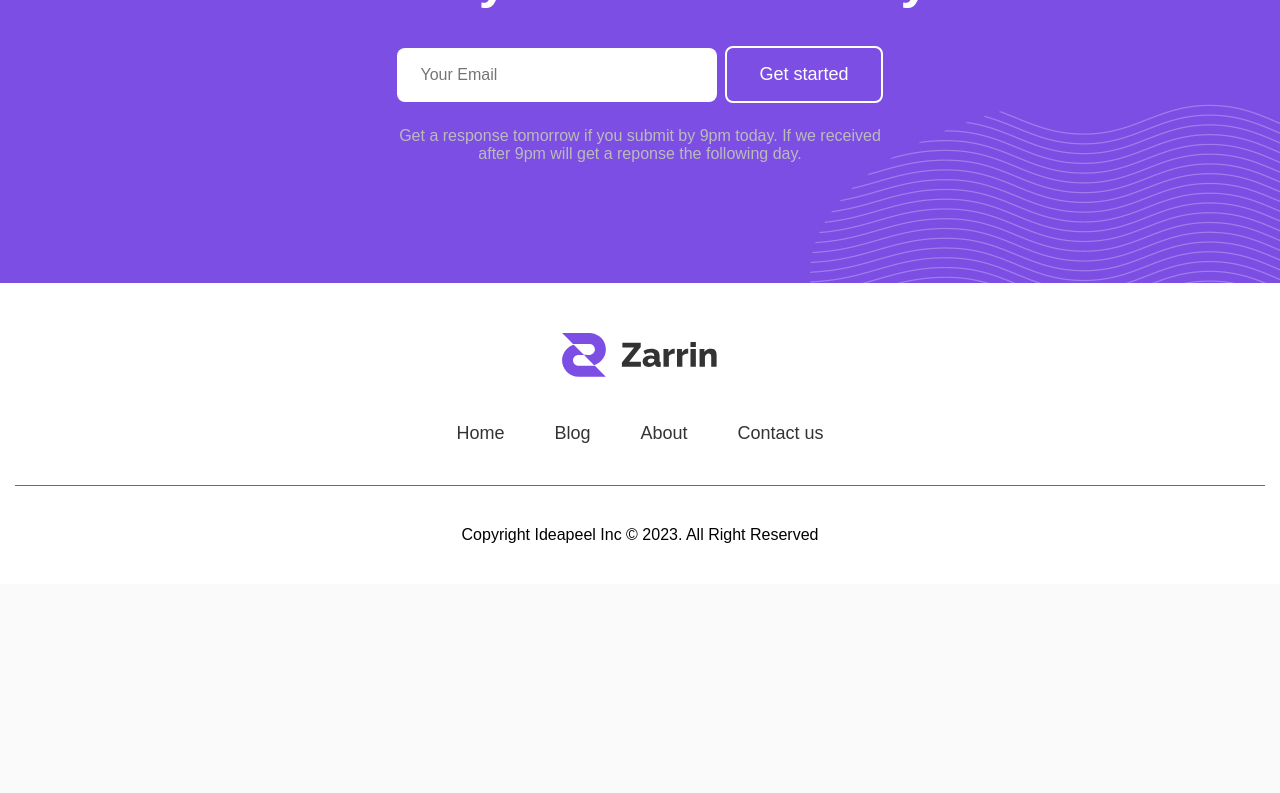
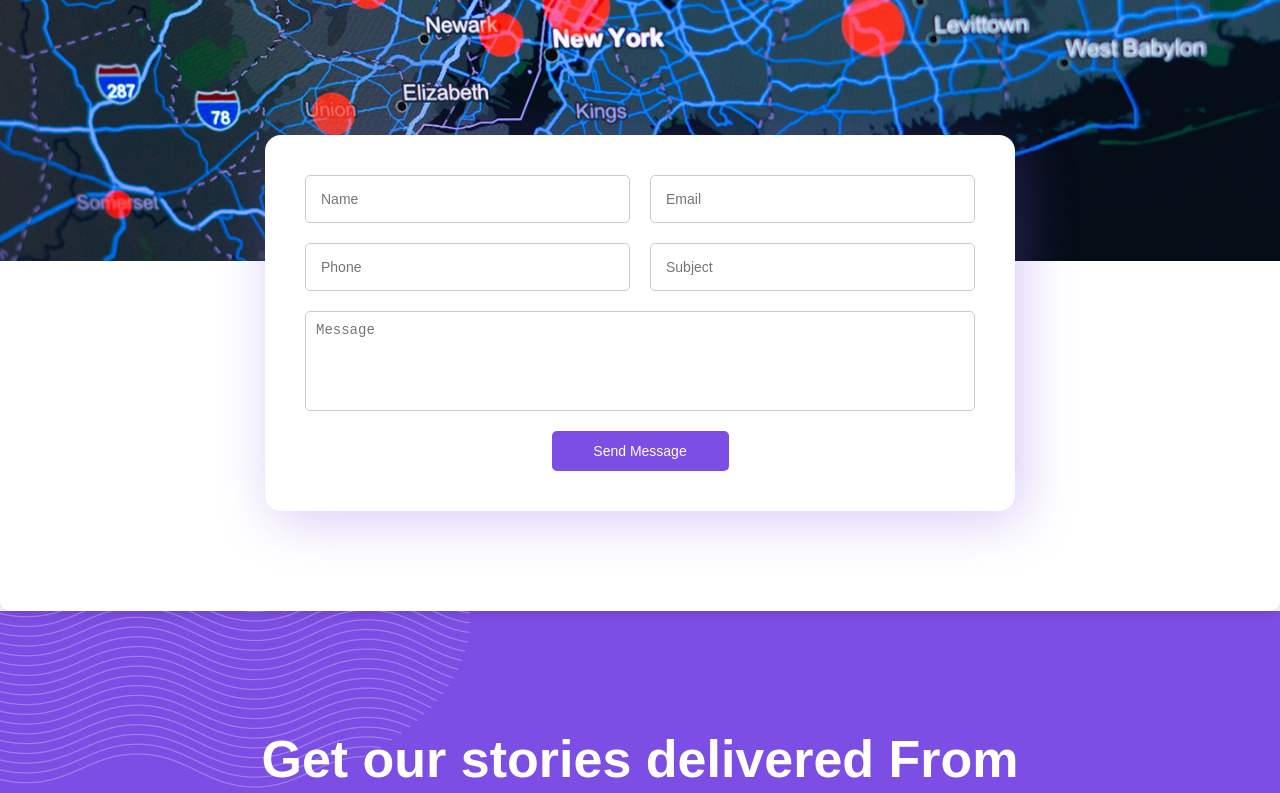
Before and after one commit to andreyk1n/zarrin, a React (Create React App) app: page /contacts in a window 1280 px wide. Shown: the part 940-1733 px from the top of the page. Before the commit the page ends 1524 px from the top, so only its background shows below. Built offline with nearby package versions, Linux system fonts and the light colour scheme.

Commit message:
add form section

```diff
--- /dev/null
+++ b/src/Components/Form/Form.css
@@ -0,0 +1,107 @@
+.form {
+    width: 100%;
+    background: #fff;
+    box-shadow: 0px 4px 10px rgba(0, 0, 0, 0.1);
+    border-radius: 10px;
+    overflow: hidden;
+    position: relative;
+    padding-bottom: 100px;
+    position: relative;
+}
+
+.form__form {
+    display: flex;
+    flex-direction: column;
+    align-items: center;
+    gap: 20px;
+}
+
+.form__background {
+    width: 100%;
+    overflow: hidden;
+    position: relative;
+}
+
+.form__image {
+    width: 100%;
+    object-fit: cover;
+    z-index: 0;
+}
+
+.form__container {
+    padding: 40px;
+    width: 100%;
+    max-width: 750px;
+    box-shadow: 7px 8px 54px 0 rgba(124, 78, 228, .3);
+    border-radius: 16px;
+    margin-top: -130px;
+    position: relative;
+    background-color: #fff;
+}
+
+.form__group {
+    display: flex;
+    gap: 20px;
+    width: 100%;
+}
+
+.form__input {
+    width: 100%;
+    padding: 15px;
+    border: 1px solid #ccc;
+    border-radius: 5px;
+    font-size: 14px;
+    outline: 0;
+    transition-duration: .5s;
+
+}
+
+.form__textarea {
+    width: 100%;
+    padding: 10px;
+    border: 1px solid #ccc;
+    border-radius: 5px;
+    height: 100px;
+    resize: none;
+    font-size: 14px;
+    outline: 0;
+    transition-duration: .5s;
+}
+
+.form__input:focus,
+.form__textarea:focus {
+    border: 1px solid #7C4EE4;
+}
+
+.form__button {
+    width: 100%;
+    background: #7C4EE4;
+    color: white;
+    border: none;
+    padding: 12px;
+    font-size: 14px;
+    border-radius: 5px;
+    cursor: pointer;
+    transition-duration: .5s;
+    max-width: 177px;
+
+}
+
+.form__button:hover {
+    opacity: .5;
+}
+
+@media (max-width: 480px) {
+    .form__group {
+        flex-direction: column;
+    }
+
+    .form__button {
+        max-width: 100%;
+    }
+
+    .form__container {
+        margin-top: -20px;
+        padding: 20px;
+    }
+}
--- /dev/null
+++ b/src/Components/Form/Form.jsx
@@ -0,0 +1,30 @@
+import "./Form.css";
+import map from "../../assets/images/map.jpg"; // Виправив розширення
+
+const Form = () => {
+  return (
+    <div className="form">
+      <div className="form__background">
+        <img src={map} alt="Map image" className="form__image" draggable='false' />
+      </div>
+      <div className="form__container">
+        <form className="form__form">
+          <div className="form__group">
+            <input type="text" className="form__input" placeholder="Name" />
+            <input type="email" className="form__input" placeholder="Email" />
+          </div>
+          <div className="form__group">
+            <input type="tel" className="form__input" placeholder="Phone" />
+            <input type="text" className="form__input" placeholder="Subject" />
+          </div>
+          <textarea className="form__textarea" placeholder="Message"></textarea>
+          <button type="submit" className="form__button">
+            Send Message
+          </button>
+        </form>
+      </div>
+    </div>
+  );
+};
+
+export default Form;
--- a/src/pages/Contacts.jsx
+++ b/src/pages/Contacts.jsx
@@ -1,10 +1,12 @@
 import Cards from "../Components/Cards/Cards";
 import Cta from "../Components/Cta/Cta";
+import Form from "../Components/Form/Form";
 
 const Contacts = () => {
     return (
         <>
         <Cards />
+        <Form />
         <Cta />
         </>
     );
```
Also changed, not shown: src/assets/images/map.jpg (added).
